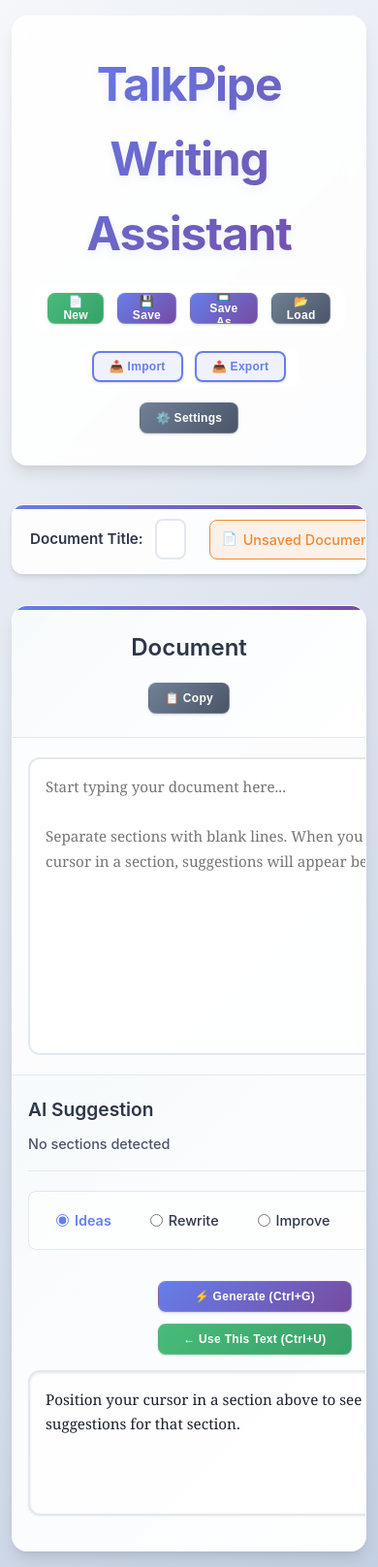
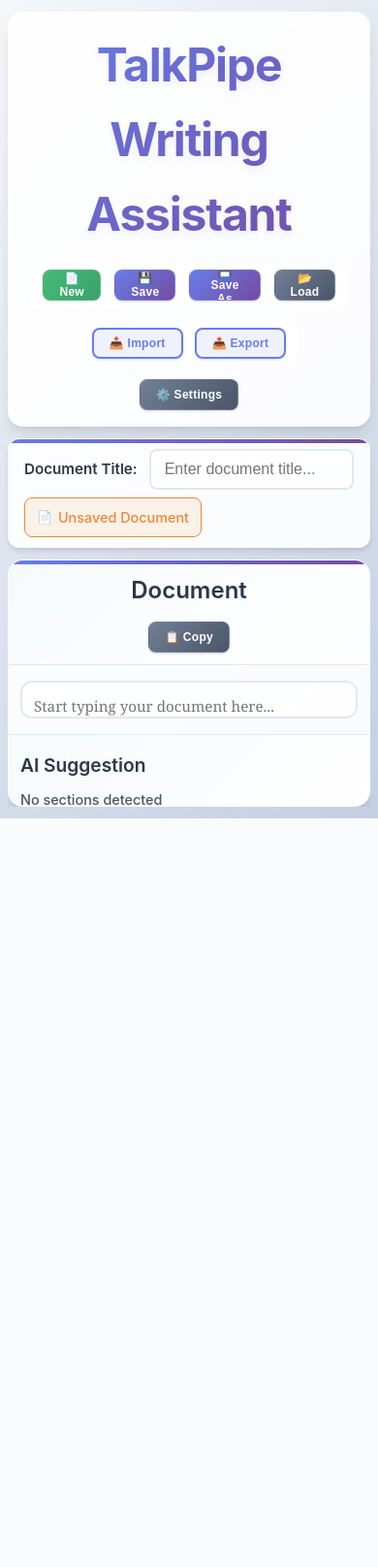
Before and after one commit to sandialabs/talkpipe-writing-assistant, a FastAPI app: page / in a window 390 px wide. Shown: the whole page at 97% size. After the commit the page ends 844 px from the top, so only its background shows below. Run offline with FastAPI, Linux system fonts and the light colour scheme.

Commit message:
fixed confusion height issue in user interface.  updated prompts

```diff
--- a/src/writing_assistant/app/main.py
+++ b/src/writing_assistant/app/main.py
@@ -28,8 +28,7 @@ class NoCacheStaticFiles(StaticFiles):
 app.mount("/static", NoCacheStaticFiles(directory=str(app_dir / "static")), name="static")
 templates = Jinja2Templates(directory=str(app_dir / "templates"))
 
-# Current metadata state for the stateless API
-current_metadata = Metadata()
+# No server-side state - all metadata sent with requests
 
 # Helper function to get documents directory
 def get_documents_dir():
@@ -49,46 +48,7 @@ async def favicon():
     favicon_path = app_dir / "static" / "favicon.ico"
     return FileResponse(favicon_path, media_type="image/x-icon")
 
-@app.get("/metadata")
-async def get_metadata():
-    return {
-        "writing_style": current_metadata.writing_style,
-        "target_audience": current_metadata.target_audience,
-        "tone": current_metadata.tone,
-        "background_context": current_metadata.background_context,
-        "generation_directive": current_metadata.generation_directive,
-        "word_limit": current_metadata.word_limit,
-        "source": current_metadata.source,
-        "model": current_metadata.model
-    }
-
-@app.post("/metadata")
-async def update_metadata(
-    writing_style: str = Form("formal"),
-    target_audience: str = Form(""),
-    tone: str = Form("neutral"),
-    background_context: str = Form(""),
-    generation_directive: str = Form(""),
-    word_limit: Optional[int] = Form(None),
-    source: str = Form(""),
-    model: str = Form("")
-):
-    print(f"=== Updating metadata ===")
-    print(f"Received source: '{source}', model: '{model}'")
-    print(f"Received writing_style: '{writing_style}', target_audience: '{target_audience}'")
-
-    current_metadata.writing_style = writing_style
-    current_metadata.target_audience = target_audience
-    current_metadata.tone = tone
-    current_metadata.background_context = background_context
-    current_metadata.generation_directive = generation_directive
-    current_metadata.word_limit = word_limit
-    current_metadata.source = source
-    current_metadata.model = model
-
-    print(f"After update - metadata.source: '{current_metadata.source}', metadata.model: '{current_metadata.model}'")
-    print("=== End metadata update ===")
-    return {"status": "success"}
+# Metadata endpoints removed - all metadata sent with generation requests
 
 @app.post("/documents/save")
 async def save_document(filename: str = Form(...), document_data: str = Form(...)):
@@ -195,15 +155,33 @@ async def generate_text(
     title: str = Form(""),
     prev_paragraph: str = Form(""),
     next_paragraph: str = Form(""),
-    generation_mode: str = Form("ideas")
+    generation_mode: str = Form("ideas"),
+    writing_style: str = Form("formal"),
+    target_audience: str = Form(""),
+    tone: str = Form("neutral"),
+    background_context: str = Form(""),
+    generation_directive: str = Form(""),
+    word_limit: Optional[int] = Form(None),
+    source: str = Form(""),
+    model: str = Form("")
 ):
-    """Generate text for a section - stateless endpoint"""
+    """Generate text for a section - fully stateless endpoint"""
     try:
-        # Use current metadata for generation
+        # Create metadata from request parameters
+        metadata = Metadata()
+        metadata.writing_style = writing_style
+        metadata.target_audience = target_audience
+        metadata.tone = tone
+        metadata.background_context = background_context
+        metadata.generation_directive = generation_directive
+        metadata.word_limit = word_limit
+        metadata.source = source
+        metadata.model = model
+
         generated_text = cb.new_paragraph(
             main_point=main_point,
             text=user_text,
-            metadata=current_metadata,
+            metadata=metadata,
             title=title,
             prev_paragraph=prev_paragraph,
             next_paragraph=next_paragraph,
--- a/src/writing_assistant/app/static/style.css
+++ b/src/writing_assistant/app/static/style.css
@@ -85,13 +85,18 @@ body {
     line-height: 1.6;
     color: var(--gray-800);
     background: linear-gradient(135deg, #f5f7fa 0%, #c3cfe2 100%);
-    min-height: 100vh;
+    height: 100vh;
+    overflow: hidden;
 }
 
 .container {
     width: 100%;
+    height: 100vh;
     margin: 0;
-    padding: 32px 24px;
+    padding: 16px 24px;
+    display: flex;
+    flex-direction: column;
+    overflow: hidden;
     animation: fadeInUp 0.6s ease-out;
 }
 
@@ -107,13 +112,14 @@ body {
 }
 
 header {
-    margin-bottom: 40px;
-    padding: 32px;
+    margin-bottom: 16px;
+    padding: 20px 24px;
     background: rgba(255, 255, 255, 0.9);
     backdrop-filter: blur(10px);
     border-radius: var(--radius-xl);
     box-shadow: var(--shadow-lg);
     border: 1px solid rgba(255, 255, 255, 0.2);
+    flex-shrink: 0;
 }
 
 .header-content {
@@ -262,13 +268,14 @@ header h1 {
 .title-section {
     background: rgba(255, 255, 255, 0.9);
     backdrop-filter: blur(10px);
-    padding: 16px 24px;
+    padding: 12px 20px;
     border-radius: var(--radius-lg);
     box-shadow: var(--shadow-md);
     border: 1px solid rgba(255, 255, 255, 0.2);
-    margin-bottom: 24px;
+    margin-bottom: 16px;
     position: relative;
     overflow: hidden;
+    flex-shrink: 0;
 }
 
 .title-row {
@@ -829,8 +836,11 @@ header h1 {
 }
 
 .main-content {
-    margin-top: 32px;
+    flex: 1;
     position: relative;
+    overflow: hidden;
+    display: flex;
+    flex-direction: column;
 }
 
 /* Enhanced floating action styles */
@@ -1456,6 +1466,9 @@ input[type="file"]:focus {
     border: 1px solid rgba(255, 255, 255, 0.2);
     overflow: hidden;
     position: relative;
+    flex: 1;
+    display: flex;
+    flex-direction: column;
 }
 
 .editor-container::before {
@@ -1473,9 +1486,10 @@ input[type="file"]:focus {
     display: flex;
     justify-content: space-between;
     align-items: center;
-    padding: 24px 32px;
+    padding: 16px 24px;
     background: linear-gradient(135deg, var(--gray-50) 0%, rgba(255, 255, 255, 0.8) 100%);
     border-bottom: 1px solid var(--gray-200);
+    flex-shrink: 0;
 }
 
 .editor-header h2 {
@@ -1494,20 +1508,23 @@ input[type="file"]:focus {
 .editor-main {
     display: grid;
     grid-template-columns: 2fr 1fr;
-    min-height: 600px;
     gap: 0;
+    flex: 1;
+    overflow: hidden;
 }
 
 .document-editor {
-    padding: 32px;
+    padding: 20px;
     border-right: 1px solid var(--gray-200);
+    display: flex;
+    flex-direction: column;
+    overflow: hidden;
 }
 
 #document-text {
     width: 100%;
-    height: 100%;
-    min-height: 500px;
-    padding: 24px;
+    flex: 1;
+    padding: 20px;
     border: 2px solid var(--gray-200);
     border-radius: var(--radius-lg);
     font-size: 1rem;
@@ -1519,6 +1536,7 @@ input[type="file"]:focus {
     transition: var(--transition-normal);
     white-space: pre-wrap;
     word-wrap: break-word;
+    overflow-y: auto;
 }
 
 #document-text:focus {
@@ -1529,16 +1547,18 @@ input[type="file"]:focus {
 }
 
 .suggestion-panel {
-    padding: 32px 24px;
+    padding: 20px 16px;
     background: linear-gradient(135deg, var(--gray-50) 0%, rgba(255, 255, 255, 0.9) 100%);
     display: flex;
     flex-direction: column;
+    overflow: hidden;
 }
 
 .suggestion-header {
-    margin-bottom: 20px;
-    padding-bottom: 16px;
+    margin-bottom: 16px;
+    padding-bottom: 12px;
     border-bottom: 1px solid var(--gray-200);
+    flex-shrink: 0;
 }
 
 .suggestion-header h3 {
@@ -1561,7 +1581,8 @@ input[type="file"]:focus {
 }
 
 .generation-mode-selection {
-    margin-bottom: 16px;
+    margin-bottom: 12px;
+    flex-shrink: 0;
 }
 
 .generation-mode-options {
@@ -1605,7 +1626,7 @@ input[type="file"]:focus {
 
 .suggestion-text {
     flex: 1;
-    padding: 20px;
+    padding: 16px;
     background: rgba(255, 255, 255, 0.8);
     border: 2px solid var(--gray-200);
     border-radius: var(--radius-lg);
@@ -1615,10 +1636,10 @@ input[type="file"]:focus {
     color: var(--gray-800);
     white-space: pre-wrap;
     word-wrap: break-word;
-    min-height: 200px;
-    margin-bottom: 16px;
+    margin-bottom: 12px;
     box-shadow: inset var(--shadow-sm);
     transition: var(--transition-normal);
+    overflow-y: auto;
 }
 
 .suggestion-text:empty::before {
@@ -1631,8 +1652,9 @@ input[type="file"]:focus {
     display: flex;
     gap: 12px;
     align-items: center;
-    margin: 16px 0;
+    margin: 12px 0;
     justify-content: center;
+    flex-shrink: 0;
 }
 
 .suggestion-controls .btn {
@@ -1703,7 +1725,7 @@ input[type="file"]:focus {
 @media (max-width: 1200px) {
     .editor-main {
         grid-template-columns: 1fr;
-        grid-template-rows: 1fr auto;
+        grid-template-rows: 1fr 1fr;
     }
 
     .document-editor {
@@ -1712,22 +1734,27 @@ input[type="file"]:focus {
     }
 
     .suggestion-panel {
-        min-height: 300px;
+        /* Remove min-height to allow flex to control size */
     }
 
     #document-text {
-        min-height: 400px;
+        /* Remove min-height to allow flex to control size */
     }
 }
 
 @media (max-width: 768px) {
     .container {
-        padding: 16px 12px;
+        padding: 12px 8px;
+    }
+
+    header {
+        padding: 16px 20px;
+        margin-bottom: 12px;
     }
 
     .header-content {
         flex-direction: column;
-        gap: 16px;
+        gap: 12px;
         text-align: center;
     }
 
@@ -1746,10 +1773,32 @@ input[type="file"]:focus {
         gap: 4px;
     }
 
+    .title-section {
+        padding: 10px 16px;
+        margin-bottom: 12px;
+    }
+
+    .title-row {
+        flex-direction: column;
+        align-items: flex-start;
+        gap: 8px;
+    }
+
+    .title-section .title-label {
+        font-size: 0.95rem;
+    }
+
+    #document-title {
+        width: 100%;
+        padding: 10px 14px;
+        font-size: 1rem;
+    }
+
     .editor-header {
         flex-direction: column;
-        gap: 16px;
+        gap: 12px;
         text-align: center;
+        padding: 12px 16px;
     }
 
     .editor-controls {
@@ -1759,27 +1808,27 @@ input[type="file"]:focus {
 
     .editor-main {
         grid-template-columns: 1fr;
+        grid-template-rows: 1fr 1fr;
     }
 
     .document-editor,
     .suggestion-panel {
-        padding: 20px 16px;
+        padding: 16px 12px;
     }
 
     #document-text {
-        min-height: 300px;
-        padding: 16px;
+        padding: 12px;
         font-size: 0.95rem;
     }
 
     .suggestion-text {
-        min-height: 150px;
-        padding: 16px;
+        padding: 12px;
         font-size: 0.95rem;
     }
 
     .suggestion-controls {
         flex-direction: column;
+        margin: 8px 0;
     }
 
     .suggestion-controls .btn {
@@ -1804,22 +1853,4 @@ input[type="file"]:focus {
         padding: 12px 16px;
         font-size: 0.9rem;
     }
-
-    /* Title section mobile adjustments */
-    .title-section {
-        flex-direction: column;
-        align-items: flex-start;
-        gap: 10px;
-        padding: 14px 18px;
-    }
-
-    .title-section .title-label {
-        font-size: 0.95rem;
-    }
-
-    #document-title {
-        width: 100%;
-        padding: 10px 14px;
-        font-size: 1rem;
-    }
-}
+}
```
Also changed, not shown: src/writing_assistant/app/static/script.js (+18 -59 lines), src/writing_assistant/core/callbacks.py (+8 -5 lines).
